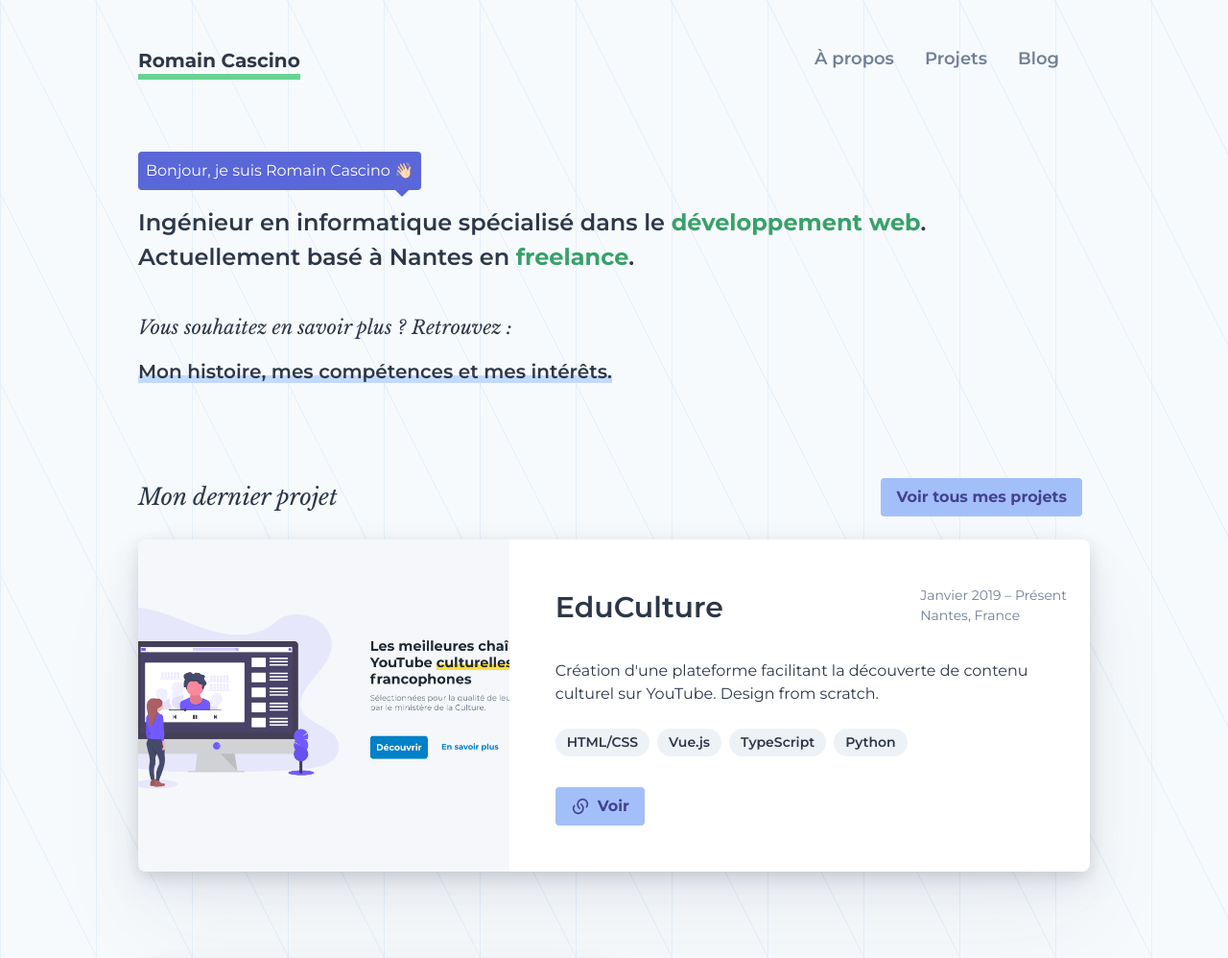
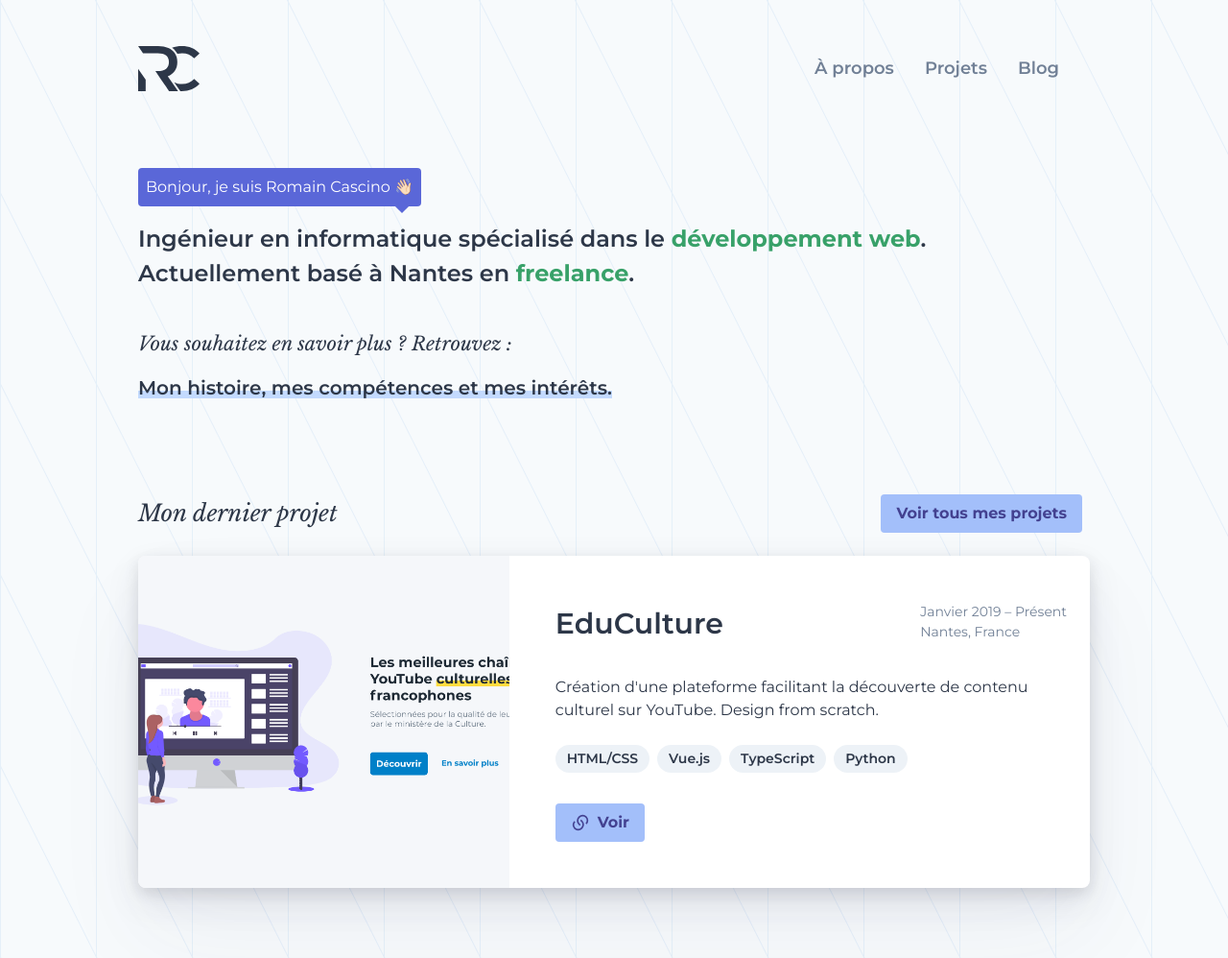
Before and after one commit to RomainCscn/personal-website, a Gatsby site: page / in a window 1280 px wide. Shown: the top 998 px of the page at 96% size. Built offline with nearby package versions, Linux system fonts and the light colour scheme; Gatsby itself is replaced by a stand-in of ours.

Commit message:
Add logo in nav

```diff
--- a/src/components/nav.js
+++ b/src/components/nav.js
@@ -1,5 +1,7 @@
 import React, { useState } from 'react';
 import { Link } from 'gatsby';
+
+import rcLogo from '../../content/assets/images/logo/rc_logo.svg';
 
 const NavLink = props => {
   return (
@@ -15,15 +17,16 @@ const NavLink = props => {
 const Nav = () => {
   const [showMobileMenu, setShowMobileMenu] = useState(false);
   return (
-    <nav className='py-12 mb-8'>
-      <NavLink
-        className='text-xl text-gray-800 font-bold'
-        title='Romain Cascino'
-        link='/'></NavLink>
-      <div
-        className='block sm:hidden float-right cursor-pointer mt-1'
-        onClick={() => setShowMobileMenu(!showMobileMenu)}>
-        Menu
+    <nav className='sm:flex sm:items-center sm:justify-between py-12 mb-8'>
+      <div className='flex items-center justify-between'>
+        <Link to='/'>
+          <img className='w-16' src={rcLogo} alt='RC Logo'></img>
+        </Link>
+        <div
+          className='block sm:hidden float-right cursor-pointer mt-1 text-xl font-bold'
+          onClick={() => setShowMobileMenu(!showMobileMenu)}>
+          Menu
+        </div>
       </div>
       <div
         className={`${
```
Also changed, not shown: content/assets/images/logo/rc_logo.svg (added), content/assets/images/logo/rc_logo_light.svg (added).
